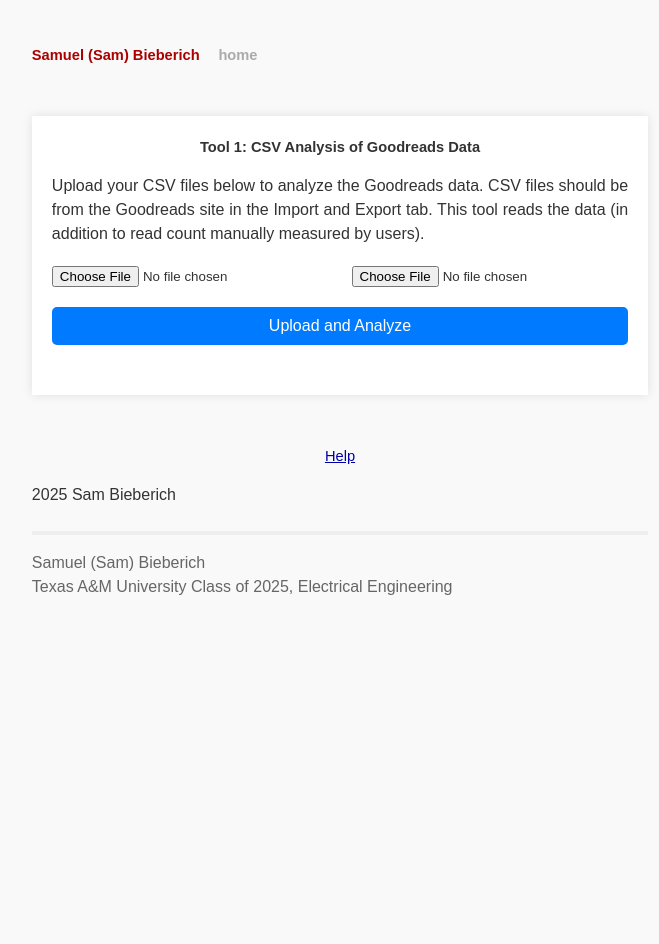
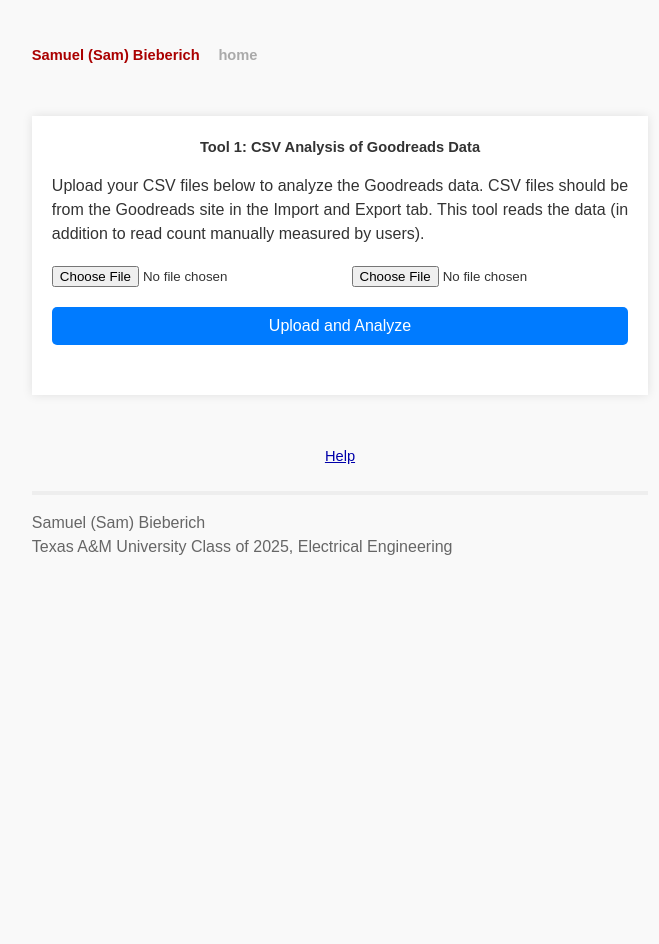
Before and after one commit to Sam-Bieberich/Sam-Bieberich.github.io, a Jekyll site: the page built from goodreads_tool.html, in a window 1280 px wide. Shown: the whole page, without its empty margins (300-959 px from the left). Built offline with Jekyll 4.4.1, drawn with Linux system fonts in a browser that asks for light colours.

Commit message:
remove footer

```diff
--- a/goodreads_tool.html
+++ b/goodreads_tool.html
@@ -235,9 +235,6 @@ plot2_base64 = plot_top_authors_separate_bars(ranked_books, ranked_pages)
             <a href="goodreads_help.html" class="button">Help</a>
         </div>
     </main>
-    <footer>
-        <p> 2025 Sam Bieberich</p>
-    </footer>
 
 </body>
 </html>
```
